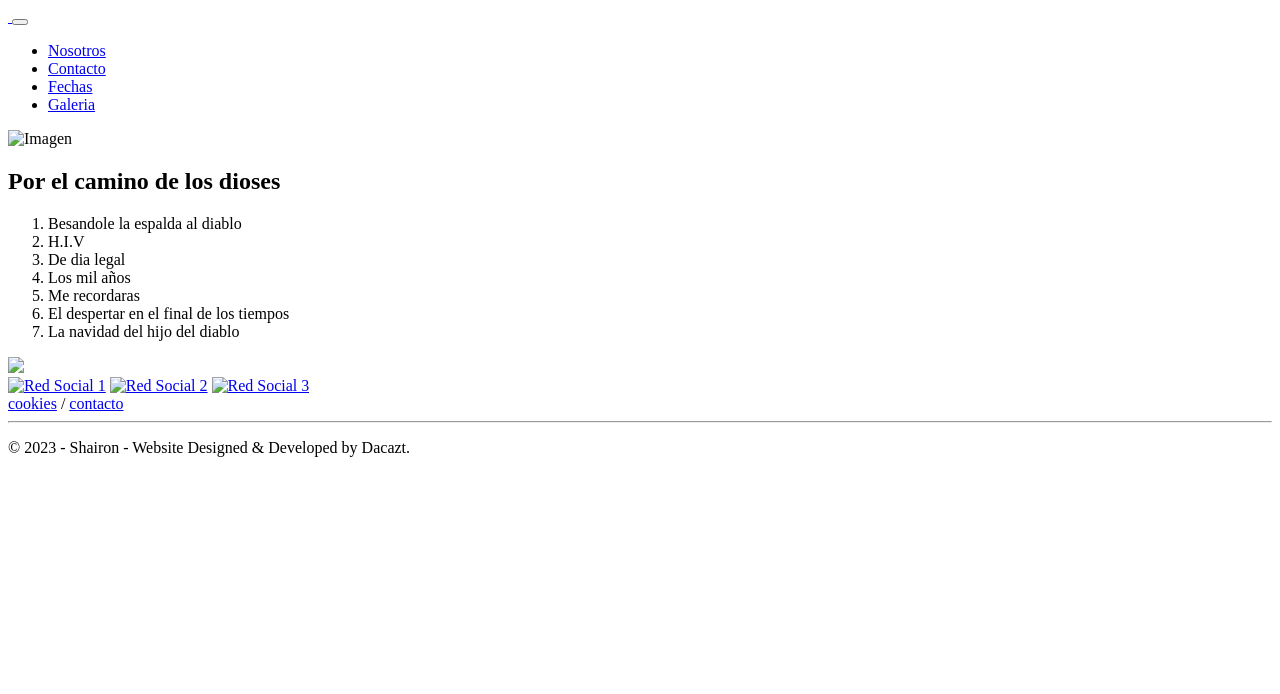
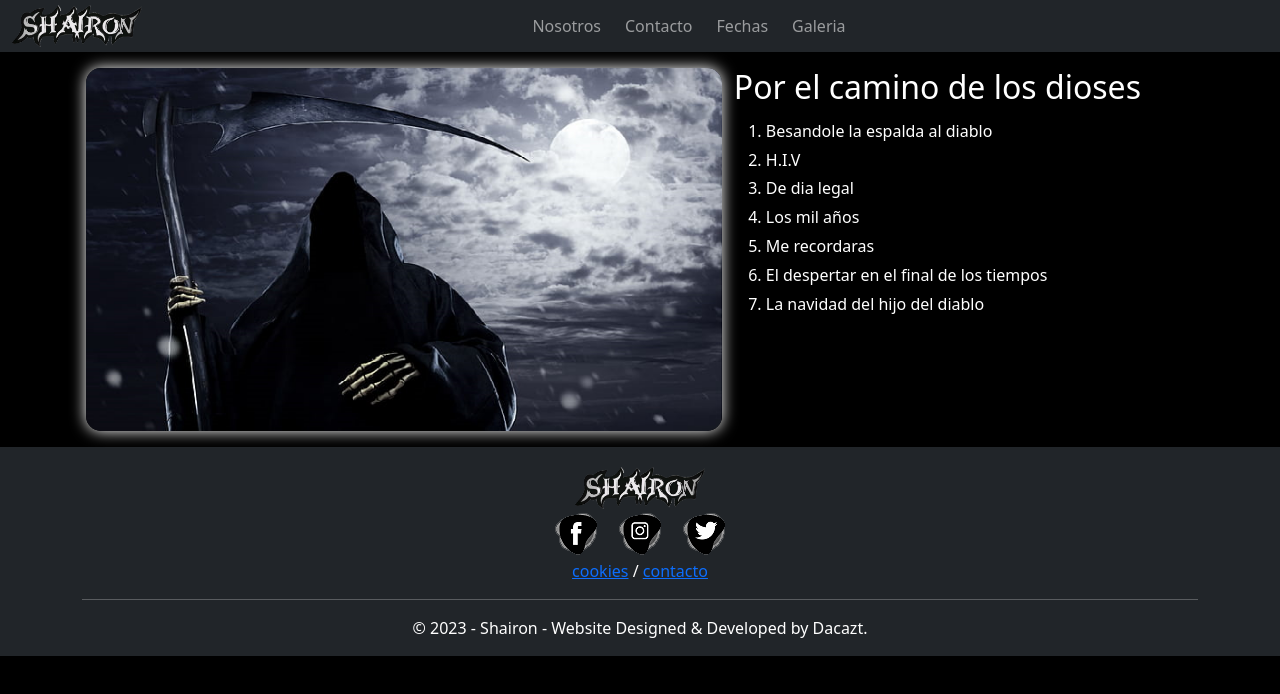
Before and after one commit to Dacazt/PreEntrega2-Capoano, a plain HTML site: page index.html in a window 1280 px wide. Drawn offline with Linux system fonts and the light colour scheme; the site is published under a folder, as on GitHub Pages, so addresses that start at the root find nothing.

Commit message:
corrigiendo las rutas

```diff
--- a/css/estilos.css
+++ b/css/estilos.css
@@ -99,10 +99,6 @@ body {
 
 .custom-discontainer{
     max-width: max-content;
-}
-
-.custom-list{
-
 }
 
 .custom-list li {
--- a/index.html
+++ b/index.html
@@ -5,16 +5,16 @@
     <meta charset="UTF-8">
     <meta name="viewport" content="width=device-width, initial-scale=1.0">
     <title>Shairon</title>
-    <link rel="stylesheet" href="/css/bootstrap.min.css">
-    <link rel="stylesheet" href="/css/estilos.css">
+    <link rel="stylesheet" href="css/bootstrap.min.css">
+    <link rel="stylesheet" href="css/estilos.css">
 </head>
 
 <body>
     <header>
         <nav class="navbar navbar-expand-lg navbar-dark bg-dark p-0">
             <div class="container-fluid">
-                <a class="navbar-brand" href="/index.html">
-                    <img src="/img/500x160 Shairon logo.png" class="s-logo" alt="">
+                <a class="navbar-brand" href="index.html">
+                    <img src="img/500x160 Shairon logo.png" class="s-logo" alt="">
                 </a>
                 <button class="navbar-toggler" type="button" data-bs-toggle="collapse" data-bs-target="#navbarNav"
                     aria-controls="navbarNav" aria-expanded="false" aria-label="Toggle navigation">
@@ -23,16 +23,16 @@
                 <div class="collapse navbar-collapse justify-content-center" id="navbarNav">
                     <ul class="navbar-nav me-5">
                         <li class="nav-item me-2">
-                            <a class="nav-link" href="/pages/nosotros.html">Nosotros</a>
+                            <a class="nav-link" href="pages/nosotros.html">Nosotros</a>
                         </li>
                         <li class="nav-item me-2">
-                            <a class="nav-link" href="/pages/contacto.html">Contacto</a>
+                            <a class="nav-link" href="pages/contacto.html">Contacto</a>
                         </li>
                         <li class="nav-item me-2">
-                            <a class="nav-link" href="/pages/fechas.html">Fechas</a>
+                            <a class="nav-link" href="pages/fechas.html">Fechas</a>
                         </li>
                         <li class="nav-item">
-                            <a class="nav-link" href="/pages/galeria.html">Galeria</a>
+                            <a class="nav-link" href="pages/galeria.html">Galeria</a>
                         </li>
                     </ul>
                 </div>
@@ -43,7 +43,7 @@
         <div class="container p-3 custom-disco">
             <div class="row custom-discontainer">
                 <div class="col-md-7">
-                    <img src="/img/700x400.png" alt="Imagen" class="img-fluid brd">
+                    <img src="img/700x400.png" alt="Imagen" class="img-fluid brd">
                 </div>
                 <div class="col-md-5 p-0 custom-temas">
                     <h2 class="">Por el camino de los dioses</h2>
@@ -66,14 +66,14 @@
             <div class="row">
                 <div class="col-lg-12 text-center">
                     <div class="logo">
-                        <img src="/img/500x160 Shairon logo.png" class="s-logo">
+                        <img src="img/500x160 Shairon logo.png" class="s-logo">
                     </div>
                     <div class="social-media">
-                        <a href="enlace1.html" class="social-icon"><img src="/img/facebook logo app.png"
+                        <a href="" class="social-icon"><img src="img/facebook logo app.png"
                                 alt="Red Social 1"></a>
-                        <a href="enlace2.html" class="social-icon"><img src="/img/instagram logo app.png"
+                        <a href="" class="social-icon"><img src="img/instagram logo app.png"
                                 alt="Red Social 2"></a>
-                        <a href="enlace3.html" class="social-icon"><img src="/img/twiter logo app.png"
+                        <a href="" class="social-icon"><img src="img/twiter logo app.png"
                                 alt="Red Social 3"></a>
                     </div>
                     <div class="help-links">
@@ -89,7 +89,7 @@
             </div>
         </div>
     </footer>
-    <script src="/scripts/bootstrap.min.js"></script>
+    <script src="scripts/bootstrap.min.js"></script>
 </body>
 
 </html>
```
Also changed, not shown: pages/contacto.html (+12 -13 lines), pages/fechas.html (+13 -16 lines), pages/galeria.html (+11 -11 lines), pages/nosotros.html (+29 -29 lines).
